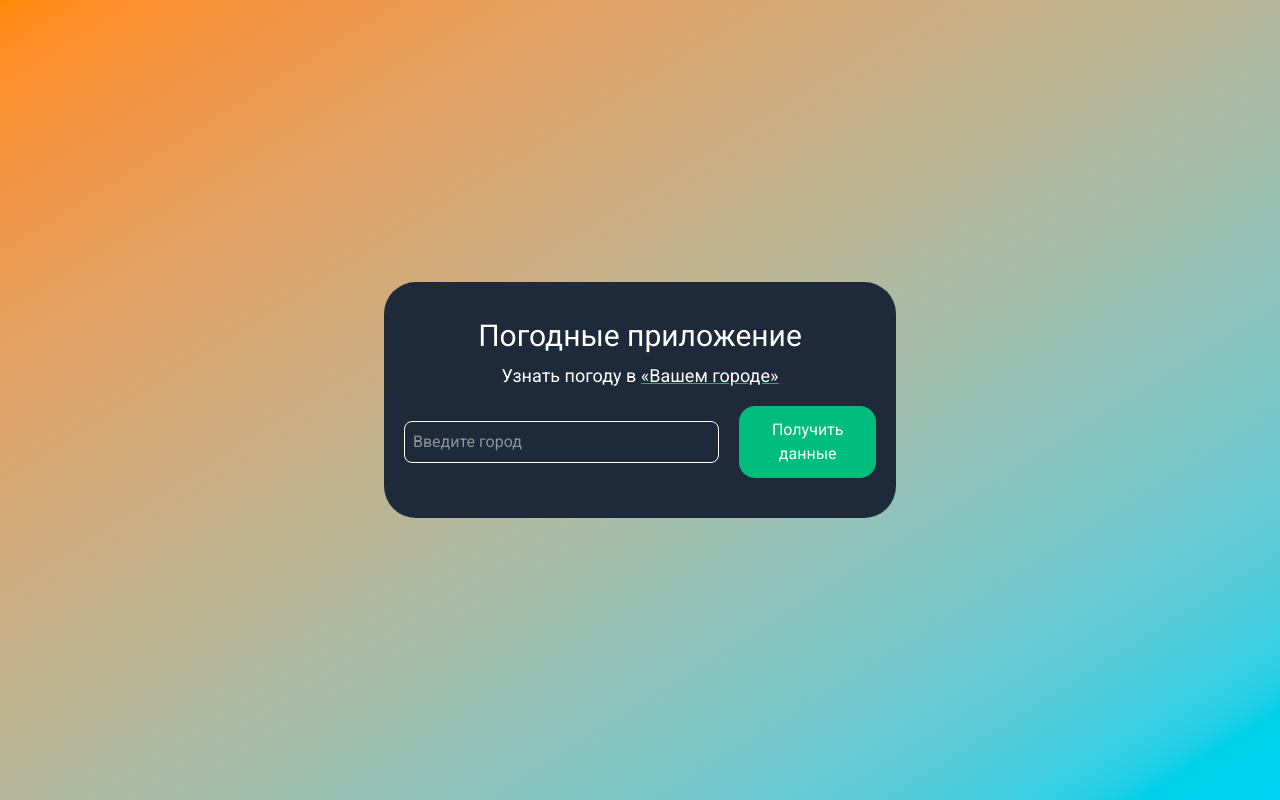
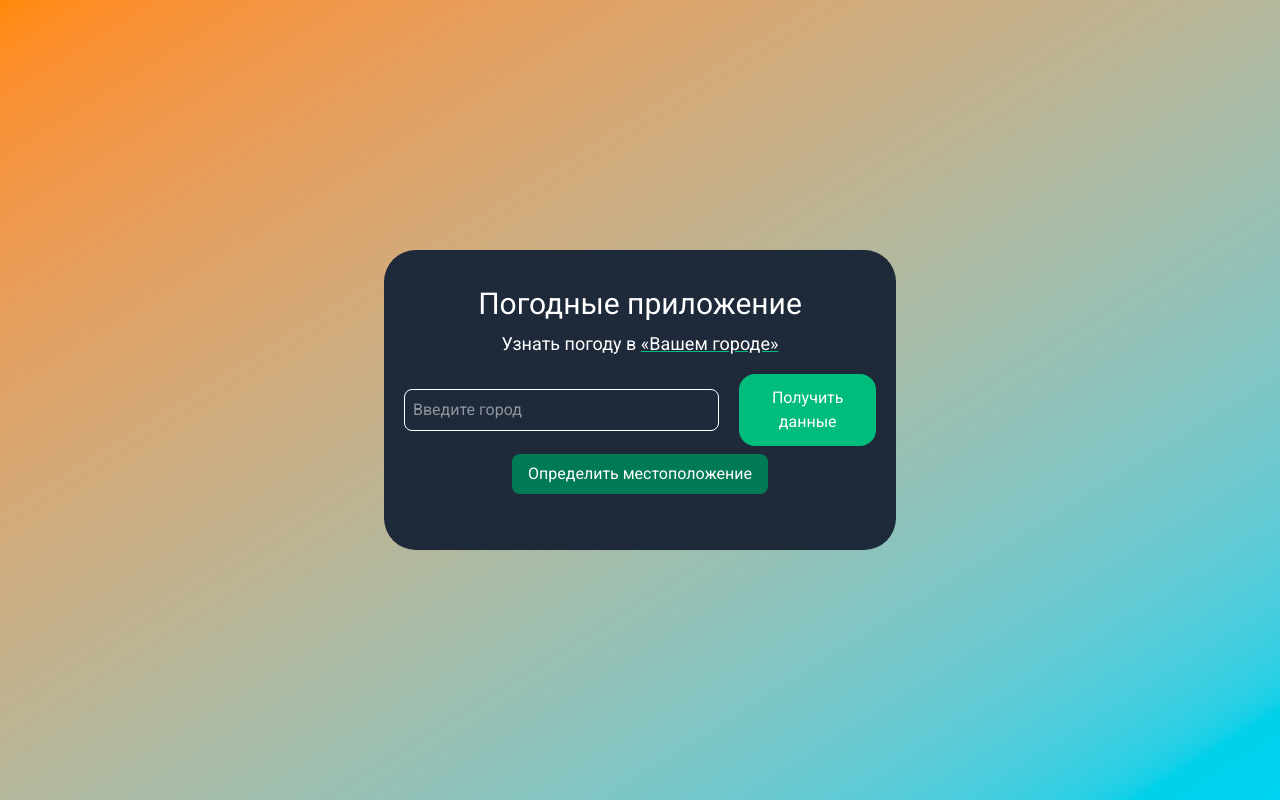
Before and after one commit to Traniks/Learning-Vue-01-GetWeather, a Vue app: page / in a window 1280 px wide. Built offline with nearby package versions, Linux system fonts and the light colour scheme; no server answers.

Commit message:
feat(geolocation): add weather fetching by user geolocation

```diff
--- a/src/App.vue
+++ b/src/App.vue
@@ -10,6 +10,7 @@ const city = ref('');
 const error = ref(false);
 const errorText = ref('');
 const weather = ref(null);
+const loading = ref(false); // Для спиннера (по желанию)
 
 const cityDisplay = computed(() => {
 	return city.value === '' ? '«Вашем городе»' : `«${city.value}»`
@@ -34,6 +35,7 @@ async function getWeather(e) {
 	}
 
 	try {
+		loading.value = true;
 		const res = await axios.get('https://api.openweathermap.org/data/2.5/weather', {
 			params: {
 				q: city.value,
@@ -47,7 +49,47 @@ async function getWeather(e) {
 		error.value = true;
 		errorText.value = 'Ошибка получения данных о погоде';
 		weather.value = null;
+	} finally {
+		loading.value = false;
 	}
+}
+
+async function getWeatherByLocation() {
+	if (!navigator.geolocation) {
+		error.value = true;
+		errorText.value = 'Геолокация не поддерживается вашим браузером';
+		return;
+	}
+
+	loading.value = true;
+	navigator.geolocation.getCurrentPosition(async (position) => {
+		const { latitude, longitude } = position.coords;
+		try {
+			const res = await axios.get('https://api.openweathermap.org/data/2.5/weather', {
+				params: {
+					lat: latitude,
+					lon: longitude,
+					appid: apiKey,
+					lang: 'ru',
+					units: 'metric'
+				}
+			});
+			weather.value = res.data;
+			city.value = res.data.name;
+			error.value = false;
+			errorText.value = '';
+		} catch (e) {
+			error.value = true;
+			errorText.value = 'Ошибка получения данных по геолокации';
+			weather.value = null;
+		} finally {
+			loading.value = false;
+		}
+	}, () => {
+		error.value = true;
+		errorText.value = 'Не удалось получить геолокацию';
+		loading.value = false;
+	});
 }
 </script>
 
@@ -59,6 +101,10 @@ async function getWeather(e) {
 		</p>
 
 		<WeatherForm :city="city.value" :error="error.value" @update:city="updateCity" @submit="getWeather" />
+		<button class="mt-2 mb-4 px-4 py-2 bg-emerald-700 rounded-lg hover:bg-emerald-900 transition-colors"
+			@click="getWeatherByLocation" :disabled="loading">
+			Определить местоположение
+		</button>
 		<ErrorMessage :errorText="errorText" />
 
 		<WeatherInfo :weather="weather" />
```
